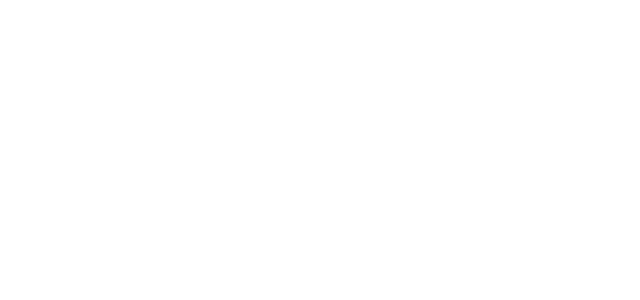
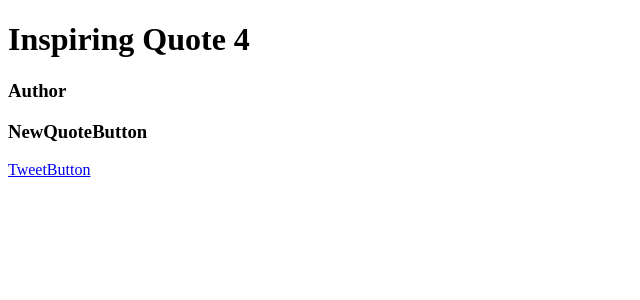
Before and after one commit to rhvdbergh/fcc-fel-quote, a React (Vite) app: page / in a window 1280 px wide. Shown: the top 300 px of the page, without its empty margins (0-640 px from the left). Built offline with nearby package versions, Linux system fonts and the light colour scheme.

Commit message:
selects random quote at start

```diff
--- a/src/components/App.js
+++ b/src/components/App.js
@@ -2,8 +2,13 @@
 import ReactDOM from 'react-dom';
 import QuoteBox from './QuoteBox';
 
-const App = () => {
-  return <QuoteBox />;
-};
+class App extends React.Component {
+  constructor(props) {
+    super(props);
+  }
+  render() {
+    return <QuoteBox />;
+  }
+}
 
 ReactDOM.render(<App />, document.getElementById('root'));
--- a/src/components/AuthorBox.js
+++ b/src/components/AuthorBox.js
@@ -1,7 +1,7 @@
 import React from 'react';
 
 const AuthorBox = () => {
-  return <h3 id="author"></h3>;
+  return <h3 id="author">Author</h3>;
 };
 
 export default AuthorBox;
--- a/src/components/NewQuoteButton.js
+++ b/src/components/NewQuoteButton.js
@@ -1,7 +1,7 @@
 import React from 'react';
 
 const NewQuoteButton = () => {
-  return <h3 id="new-quote"></h3>;
+  return <h3 id="new-quote">NewQuoteButton</h3>;
 };
 
 export default NewQuoteButton;
--- a/src/components/QuoteBox.js
+++ b/src/components/QuoteBox.js
@@ -1,18 +1,34 @@
 import React from 'react';
 import TextBox from './TextBox';
-import AuthorBox from './Authorbox';
+import AuthorBox from './AuthorBox';
 import NewQuoteButton from './NewQuoteButton';
 import TweetButton from './TweetButton';
+import quotes from '../quotes';
 
-const QuoteBox = () => {
+// TODO: Select random quote at startup
+
+const selectRandomQuote = arr => {
+  return Math.round(Math.random() * (arr.length - 1));
+};
+
+class QuoteBox extends React.Component {
+  constructor(props) {
+    super(props);
+    this.state = { currentQuote: selectRandomQuote(quotes) };
+  }
+  render() {
     return (
       <div id="quote-box">
-      <TextBox />
+        <TextBox
+          quote={quotes[this.state.currentQuote].quote}
+          author={quotes[this.state.currentQuote].author}
+        />
         <AuthorBox />
         <NewQuoteButton />
         <TweetButton />
       </div>
     );
-};
+  }
+}
 
 export default QuoteBox;
--- a/src/components/TextBox.js
+++ b/src/components/TextBox.js
@@ -1,7 +1,9 @@
 import React from 'react';
 
-const TextBox = () => {
-  return <h1 id="text"></h1>;
+// console.log(props.quote);
+
+const TextBox = props => {
+  return <h1 id="text">{props.quote}</h1>;
 };
 
 export default TextBox;
--- a/src/components/TweetButton.js
+++ b/src/components/TweetButton.js
@@ -1,7 +1,12 @@
 import React from 'react';
 
 const TweetButton = () => {
-  return <a id="tweet-quote"></a>;
+  return (
+    <a id="tweet-quote" href="https://twitter.com/intent/tweet">
+      TweetButton
+      {/* TODO this needs to have ?text=[quote here] Tweet */}
+    </a>
+  );
 };
 
 export default TweetButton;
--- a/src/quotes.js
+++ b/src/quotes.js
@@ -10,6 +10,10 @@
   {
     author: 'Author Three',
     quote: 'Inspiring Quote 3'
+  },
+  {
+    author: 'Author Four',
+    quote: 'Inspiring Quote 4'
   }
 ];
 
```
Lines whose indentation alone changed are shown as unchanged.
